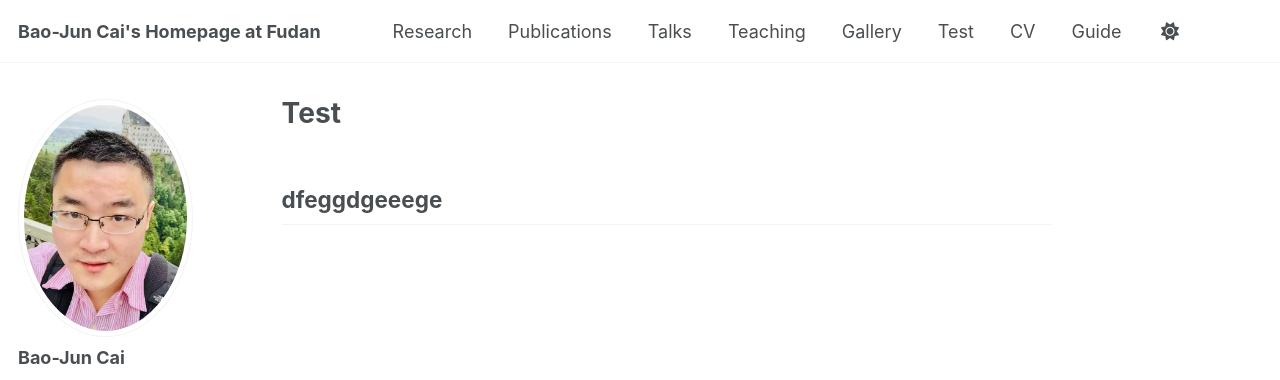
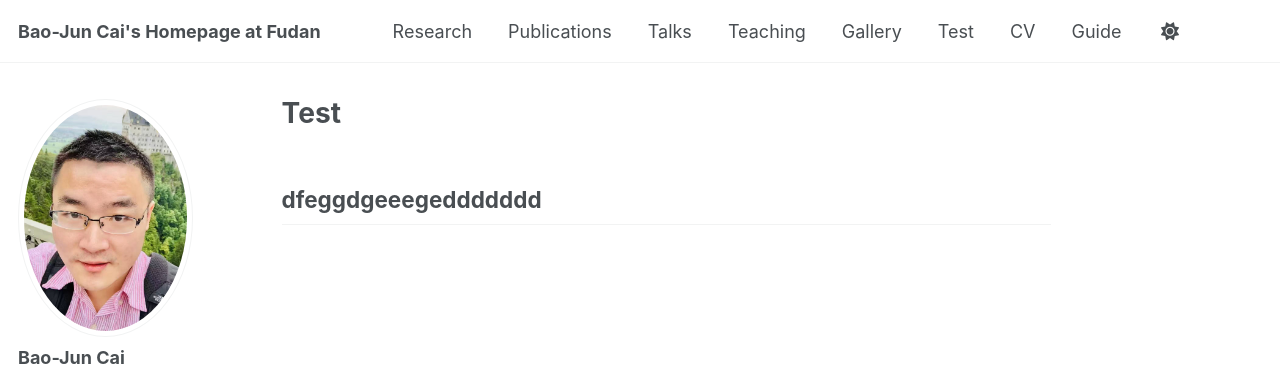
Before and after one commit to bjcai-phys/bjcai-phys.github.io, a Jekyll site: the page built from _pages/test.md, in a window 1280 px wide. Shown: the top 380 px of the page. Built offline with Jekyll 4.4.1, drawn with Linux system fonts in a browser that asks for light colours; some web fonts are replaced.

Commit message:
Update test.md

```diff
--- a/_pages/test.md
+++ b/_pages/test.md
@@ -5,4 +5,4 @@ permalink: /test/
 author_profile: true
 ---
 
-## dfeggdgeeege
+## dfeggdgeeegeddddddd
```
